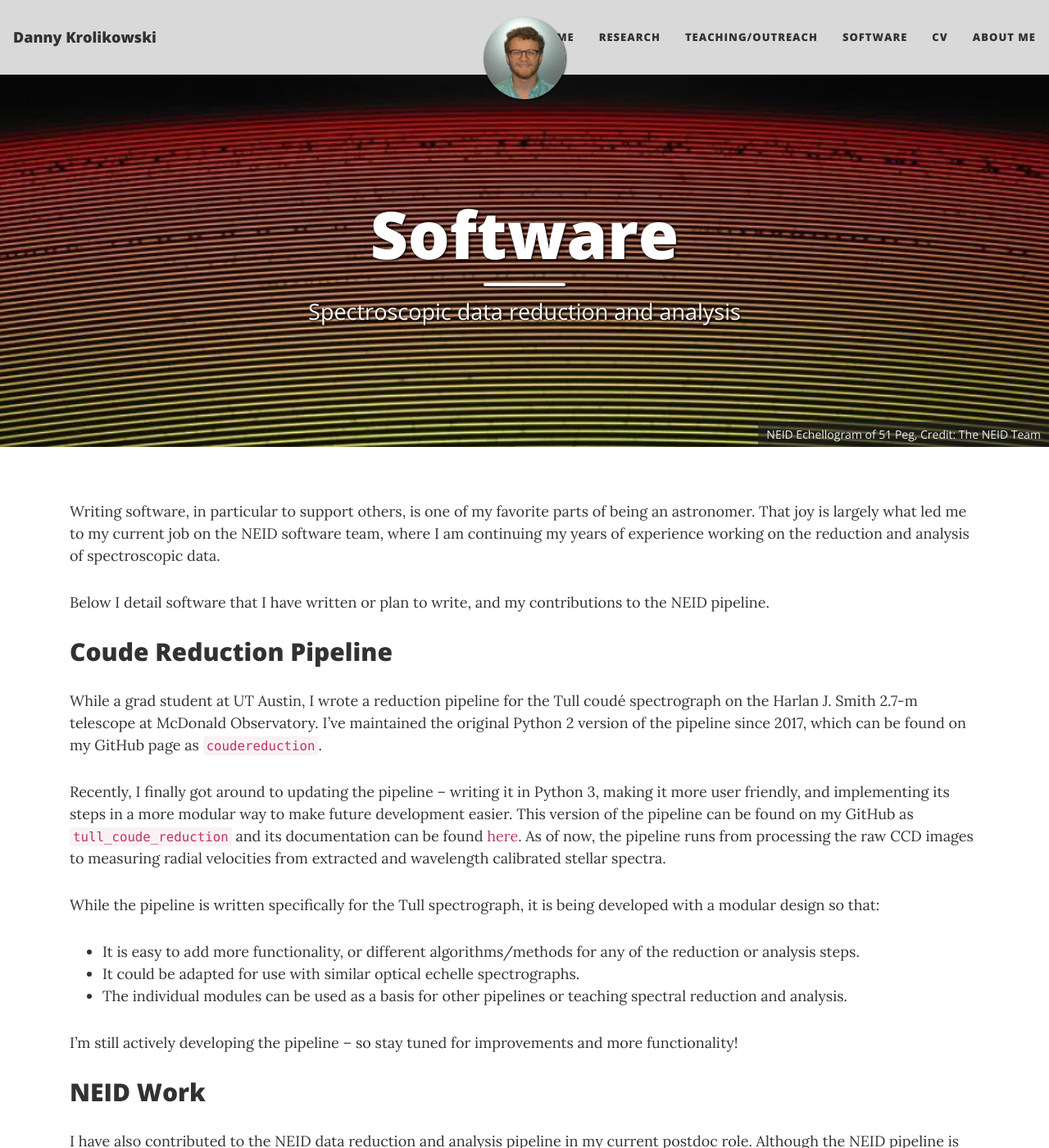
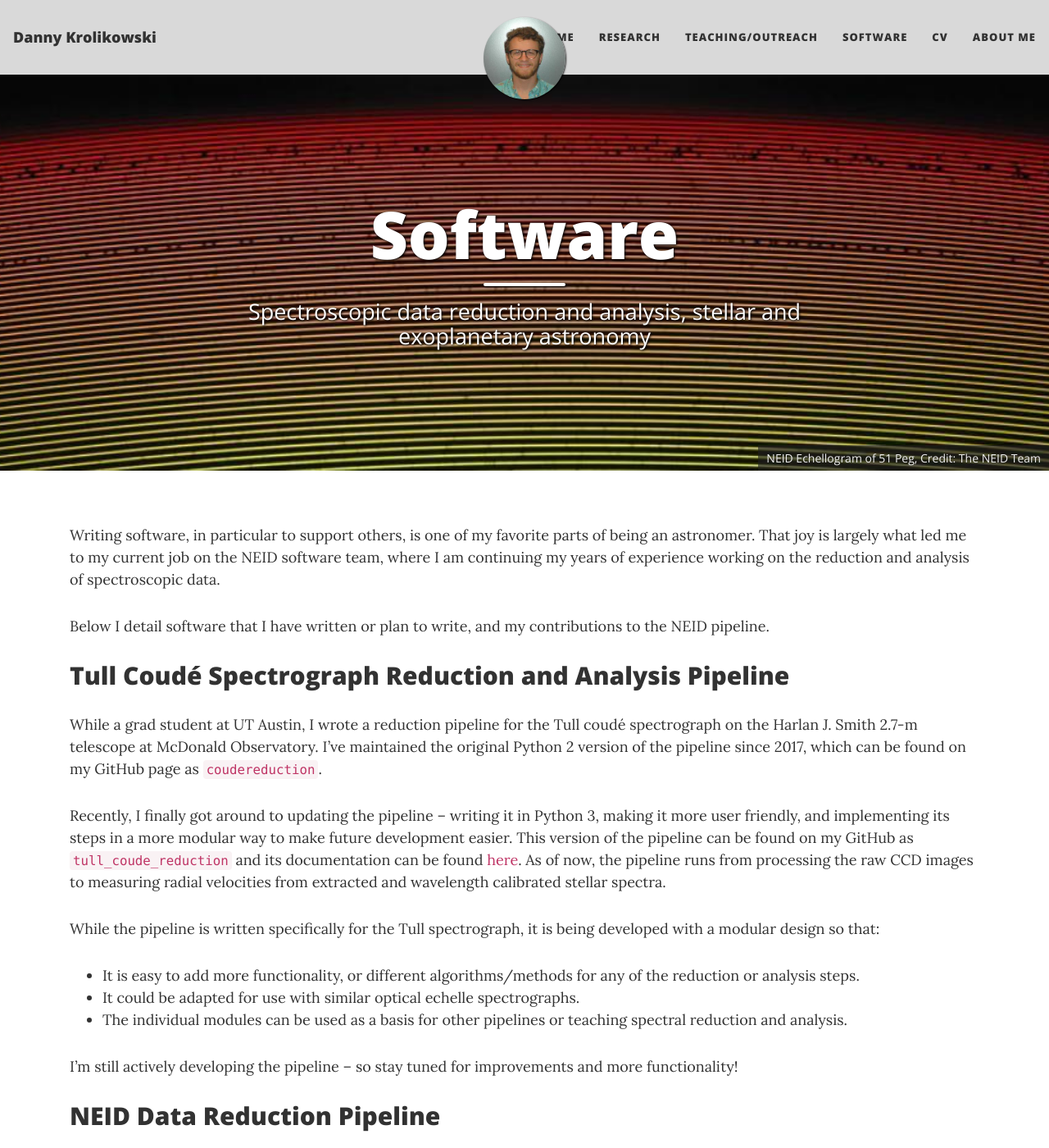
Before and after one commit to dkrolikowski/dkrolikowski.github.io, a Jekyll site: the page built from software.md, in a window 1280 px wide and 1400 px high. Shown: the whole window at 82% size. Built offline with Jekyll 4.4.1, drawn with Linux system fonts in a browser that asks for light colours; nearby versions of some CDN libraries; some of the changed text lies outside the part shown.

Commit message:
Minor changes

````diff
--- a/software.md
+++ b/software.md
@@ -1,7 +1,7 @@
 ---
 layout: page
 title: Software
-subtitle: Spectroscopic data reduction and analysis
+subtitle: Spectroscopic data reduction and analysis, stellar and exoplanetary astronomy
 cover-img:
   - "/assets/img/neid_echelle.jpg" : "NEID Echellogram of 51 Peg, Credit: The NEID Team"
 ---
@@ -11,7 +11,7 @@ Writing software, in particular to support others, is one of my favorite parts o
 
 Below I detail software that I have written or plan to write, and my contributions to the NEID pipeline.
 
-## Coude Reduction Pipeline
+## Tull Coudé Spectrograph Reduction and Analysis Pipeline
 
 While a grad student at UT Austin, I wrote a reduction pipeline for the Tull coudé spectrograph on the Harlan J. Smith 2.7-m telescope at McDonald Observatory. I've maintained the original Python 2 version of the pipeline since 2017, which can be found on my GitHub page as [```coudereduction```](https://github.com/dkrolikowski/coudereduction).
 
@@ -24,7 +24,7 @@ While the pipeline is written specifically for the Tull spectrograph, it is bein
 
 I'm still actively developing the pipeline -- so stay tuned for improvements and more functionality!
 
-## NEID Work
+## NEID Data Reduction Pipeline
 
 I have also contributed to the NEID data reduction and analysis pipeline in my current postdoc role. Although the NEID pipeline is not yet public, you can find detailed documentation about the NEID data format, pipeline architecture, and reduction/analysis algorithms [here](https://neid.ipac.caltech.edu/docs/NEID-DRP/).
 
@@ -37,9 +37,6 @@ I detailed the improvements I made to the telluric module in the NEID pipeline d
   + I remade the telluric model grid using [LBLRTM](https://github.com/AER-RC/LBLRTM) to remove issues we were encountering with the sampling of the model spectra, introducing interpolation errors.
   + I implemented variable kernel convolution to convolve the telluric model grid with the variable LSF, allowing for a different convolution kernel (LSF) at every pixel.
   + I added functionality to simultaneously fit for the precipitable water vapor column using multiple regions of the spectrum.
-<span style="color:red">
-Text content
-</span>
 
 ![O2 Gamma Band](/assets/img/o2_gamma_band.png){: width="400" align='right'}
 On the right I show an example of the new telluric model correction with the latest version of the NEID pipeline for an A star -- so the spectrum should be flat. This is a portion of the spectrum covering the O<sub>2</sub> gamma band, which is the weakest of the three strong O<sub>2</sub> bands in the visible. In <span style="color:#50b29e; font-weight: bold;">teal</span> is the correction with the old pipeline (without a variable LSF) and in <span style="color:#db6d1b; font-weight: bold">orange</span> is the new correction with the variable LSF. Since these are O<sub>2</sub> lines, they are only highligthing the improvement from the LSF -- and the correction is **much** better! There are a few weak water lines in his span though, such as at 6299 Angstrom, which are also better corrected in the new pipeline version.
@@ -52,18 +49,18 @@ Beyond the telluric module, I am currently helping to overhaul the wavelength ca
 
 Here's some other random software I've worked on, including recommendations to packages that I have (minorly) contributed to that I think are very cool and useful!
 
-### Orbits code
+### Orbits Code
 
 For a Planetary Astrophysics class in grad school, we had to write code to take in parameters of a planetary system and output observable quantities such as the stellar RV, astrometric orbits, and when transits would occur. My version can be found as [```HW1_Orbits```](https://github.com/dkrolikowski/HW1_Orbits) on my GitHub page.
 
 I haven't gone back and edited the code since I created it (I was an early grad student so it might be a little rough), but it might still be useful to take a look at for people needing to generate planetary system observations!
 
-### Minor contributions
+### Minor Contributions
 
 + [```saphires```](https://github.com/tofflemire/saphires) is a code developed by [Ben Tofflemire](https://tofflemire.github.io/index.html) (51 Peg postdoctoral fellow at UT Austin) that implements broadening functions to measure radial velocities from high resolution spectra. This code is great -- broadening functions are a very useful tool for measuring RVs and understanding stellar spectra, and there are great discussions of why in the ```saphires``` documentation.
 + [```comove```](https://github.com/adamkraus/Comove) is a code devloped by Adam Kraus (my Ph.D. advisor and UT Austin professor) to use Gaia to search for comoving companions to any input star. It searches through a whole bunch of catalogues to provide plots with which one can assess whether or not a star is a member of a larger stellar association or not. It is super useful for searching for unidentified and "looser" young stellar populations.
 
-## Future plans
+## Future Plans
 
 Beyond improvements and expansions to the Tull coudé reduction and analysis pipeline, other software I am thinking about is:
 
````
Also changed, not shown: research.md (+3 -1 lines).
